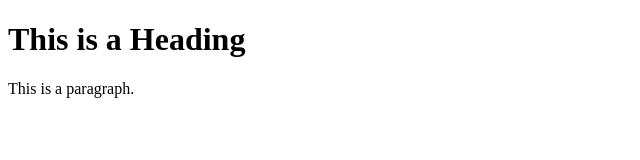
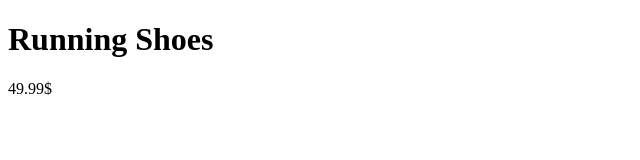
Before and after one commit to TJBoudreau/GitBranchesAssignment2, a plain HTML site: page products.html in a window 1280 px wide. Shown: the whole page, without its empty margins (0-640 px from the left). Drawn offline with Linux system fonts and the light colour scheme.

Commit message:
Added first product and updated page title

```diff
--- a/products.html
+++ b/products.html
@@ -1,10 +1,10 @@
 <!DOCTYPE html>
 <html>
     <head>
-        <title>Page Title</title>
+        <title>Product Page</title>
     </head>
     <body>
-        <h1>This is a Heading</h1>
-        <p>This is a paragraph.</p>
+        <h1>Running Shoes </h1>
+        <p>49.99$</p>
     </body>
 </html>
```
